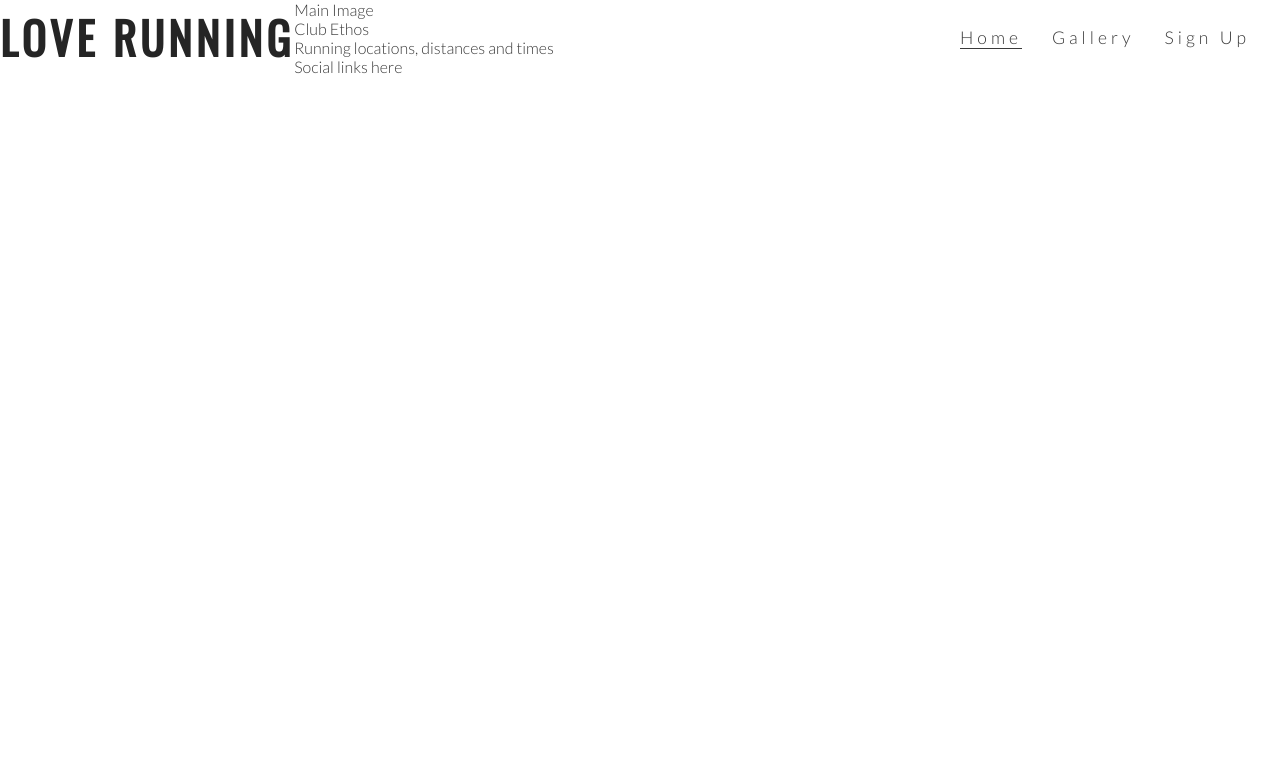
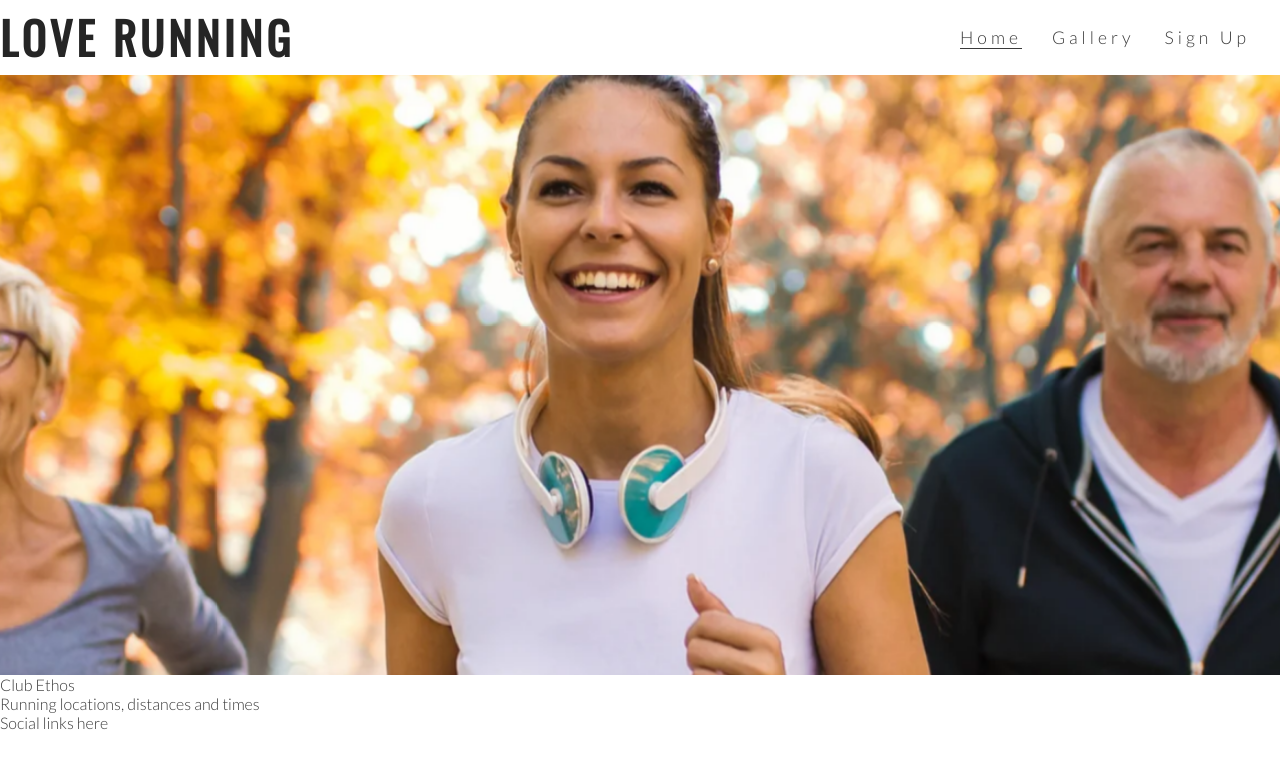
Before and after one commit to kryspinm97/love-running-project, a plain HTML site: page index.html in a window 1280 px wide. Drawn offline with nearby package versions, Linux system fonts and the light colour scheme.

Commit message:
Add hero image and animation for zoom

```diff
--- a/assets/css/styles.css
+++ b/assets/css/styles.css
@@ -55,3 +55,34 @@ h2 {
 .active {
     border-bottom: 1px solid #3a3a3a;
 }
+
+/* Hero Image */
+
+#hero-outer {
+    height:600px;
+    width:100%;
+    overflow:hidden;
+}
+
+#hero-image {
+    height:600px;
+    width:100%;
+    background: url(../images/hero-image.webp) no-repeat center center;
+
+    animation-name: hero-zoom;
+    animation-duration: 5s;
+    animation-fill-mode: forwards;
+}
+/* Animates zoom effect on loading page */
+
+
+/* Creates the level of zoom for hero image */
+
+@keyframes hero-zoom {
+    from {
+        transform: scale(1);
+    }
+    to {
+        transform: scale(1.1);
+    }
+}
--- a/index.html
+++ b/index.html
@@ -35,8 +35,8 @@
 
     </header>
 
-    <section>
-        Main Image
+    <section id="hero-outer">
+        <div id="hero-image"></div>
     </section>
     <section>
         Club Ethos
```
Also changed, not shown: assets/images/hero-image.webp (added).
